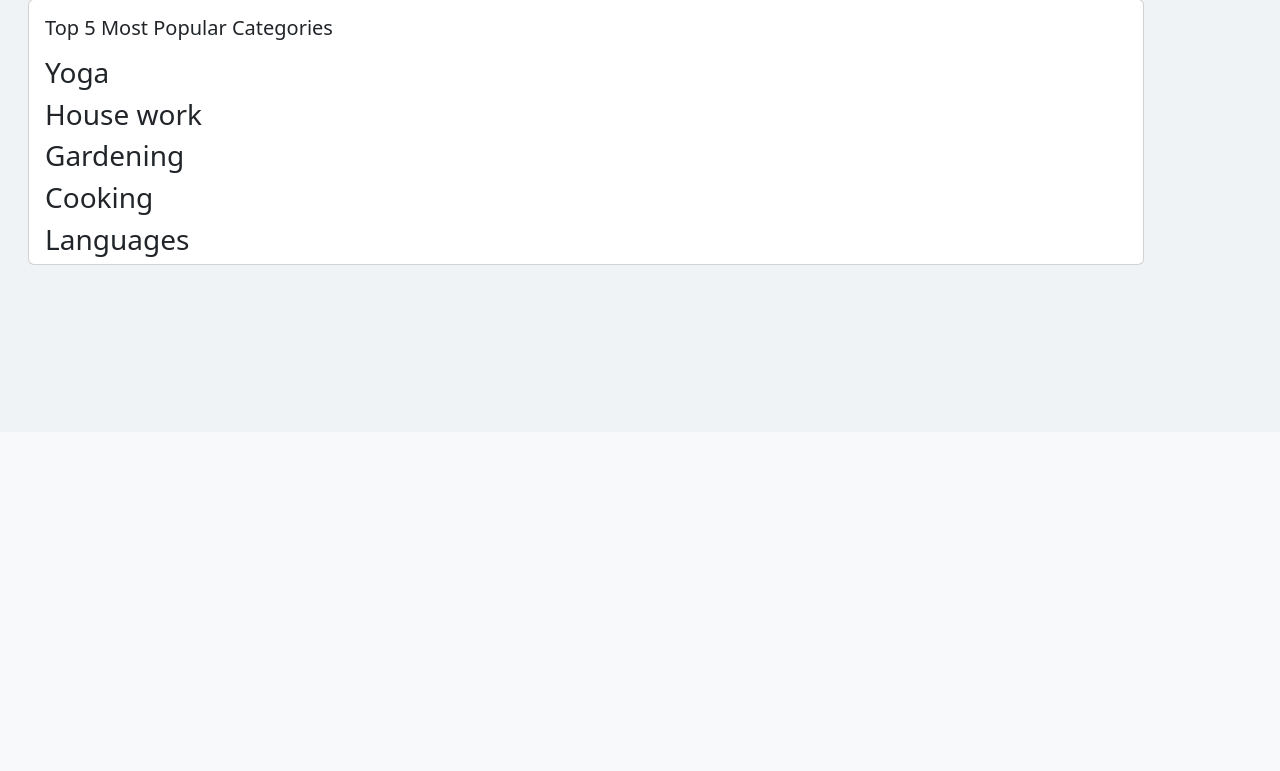
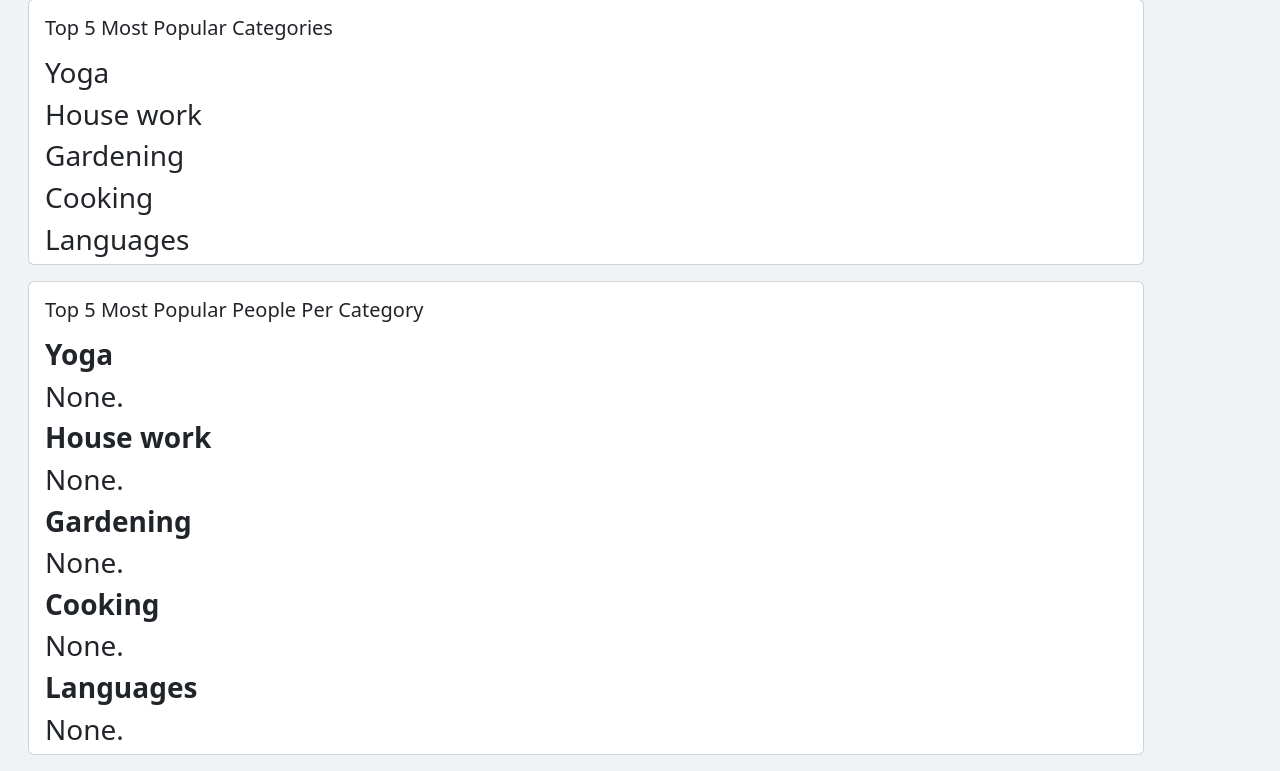
Before and after one commit to PichapopRo/community-tutor, a Django app: page /local-tutor/statistics in a window 1280 px wide. Shown: the part 368-1139 px from the top of the page. Before the commit the page ends 633 px from the top, so only its background shows below. Run offline with Django 5.2, Linux system fonts and the light colour scheme; data comes from the database, SQL or seed files in the repository; data that the repository does not hold is empty; some web fonts are replaced.

Commit message:
Added Top 5 best tutors in each category

```diff
--- a/webpage/templates/statistics.html
+++ b/webpage/templates/statistics.html
@@ -41,6 +41,20 @@
                 {% endif %}
         </div>
 
+        <div class="card my-3">
+            <h5 class="card-title mx-3 my-3">Top 5 Most Popular People Per Category</h5>
+                {% for category_name, tutors in popular_per_category.items %}
+                    <h3 class="card-label mx-3 "><b>{{ category_name }}</b></h3>
+                    {% if tutors %}
+                        {% for tutor in tutors %}
+                            <h3 class="card-label mx-3 ">{{ tutor.username }} with {{ tutor.total_participants }} participants.</h3>
+                        {% endfor %}
+                    {% else %}
+                        <h3 class="card-label mx-3 ">None.</h3>
+                    {% endif %}
+                {% endfor %}
+        </div>
+
     </div>
 </body>
 {% endblock %}
--- a/webpage/views.py
+++ b/webpage/views.py
@@ -13,7 +13,7 @@ from webpage.forms import SessionForm
 import logging
 from django.contrib.auth.mixins import LoginRequiredMixin
 from django.utils import timezone
-from django.db.models import Count
+from django.db.models import Count, OuterRef, Subquery
 from django.contrib.auth.models import User
 from typing import Iterable
 
@@ -172,13 +172,40 @@ class StatisticView(generic.TemplateView):
         else:
             return None
 
+    def get_top_5_of_each_category(self):
+        # Step 1: Annotate tutors with participant counts per category
+        tutors_with_participant_counts = (
+            User.objects
+            .annotate(total_participants=Count('joined_sessions'))
+        )
+
+        # Step 2: Get top 5 tutors for each category
+        top_tutors_per_category = {}
+
+        for category in Category.objects.all():
+            # Filter tutors who have sessions in the current category
+            tutors = (
+                tutors_with_participant_counts
+                .filter(session__category=category)
+                .order_by('-total_participants')[:5]  # Get top 5 tutors
+            )
+
+            top_tutors_per_category[category.category_name] = list(tutors)
+
+        return top_tutors_per_category
+        # Output the results
+        for category_name, tutors in top_tutors_per_category.items():
+            print(f"Top Tutors in {category_name}:")
+            for tutor in tutors:
+                print(f"- {tutor.username}: {tutor.total_participants} participants")
+
     def get_context_data(self, **kwargs: Any) -> dict[str, Any]:
         NUMBER_OF_POPULAR_TUTORS = 5
         context =  super().get_context_data(**kwargs)
         context["popular_tutors"] = self.get_popular_tutor_name(NUMBER_OF_POPULAR_TUTORS)
         context["popular_sessions"] = self.get_popular_course(NUMBER_OF_POPULAR_TUTORS)
         context['popular_categories'] = self.get_popular_category(NUMBER_OF_POPULAR_TUTORS)
-
+        context['popular_per_category'] = self.get_top_5_of_each_category()
 
         return context
 
```
